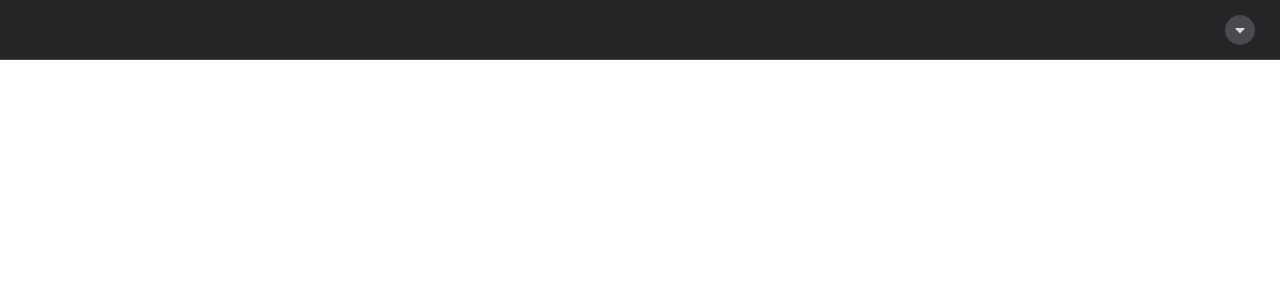
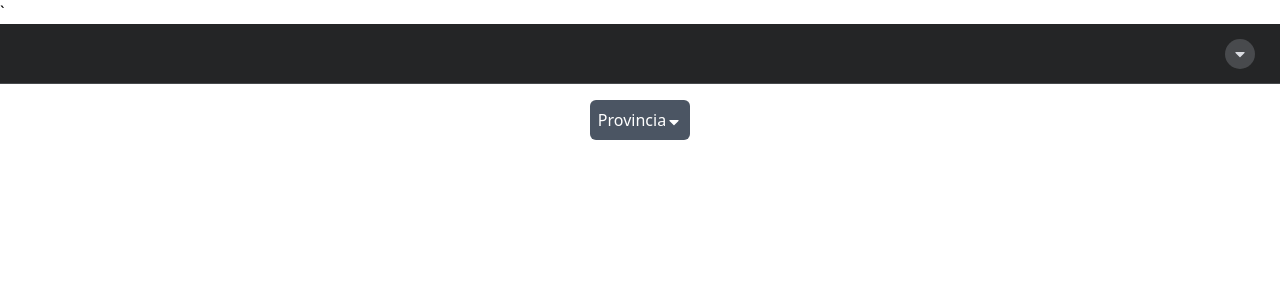
Before and after one commit to AlbeTorres/tatuarte, a React (Create React App) app: page /nav in a window 1280 px wide. Shown: the top 300 px of the page. Built offline with nearby package versions, Linux system fonts and the light colour scheme.

Commit message:
creado dropdownmenu

```diff
--- /dev/null
+++ b/src/components/DropDownMenu/DropMenu.js
@@ -0,0 +1,26 @@
+import React,{useState} from 'react';
+
+const DropMenu = ({children,name, icon}) => {
+
+
+    const [open,setOpen]= useState(false);
+
+  return (
+    <div className=' bg-gray-600 rounded-md text-white w-fit m-auto mt-4 cursor-pointer'>
+        <div className='p-2 flex items-center justify-center ' onClick={ ()=>setOpen(!open) } >
+            <p className='p-0'>
+                {name}
+            </p>
+            <div className='mt-1'>
+                {icon}
+            </div>
+        </div>
+        <div>
+            { open && children}
+
+        </div>
+    </div>
+  )
+}
+
+export default DropMenu;
--- a/src/pages/auxiliar/AuxNav.js
+++ b/src/pages/auxiliar/AuxNav.js
@@ -7,6 +7,7 @@ import NavDropDown from "../../components/Nav/NavDropDown";
 import DropdownItem from "../../components/Nav/DropdownItem";
 import { CSSTransition } from "react-transition-group";
 import '../../components/Nav/navbar.css'
+import DropMenu from "../../components/DropDownMenu/DropMenu";
 
 
 
@@ -28,7 +29,9 @@ const AuxNav = () => {
     }
 
   return (
-    <NavComponent>
+    <div>
+
+        `<NavComponent>
             <NavItem icon={<FaCaretDown/>} >
               <NavDropDown style={menuHeigth}>
                 <CSSTransition
@@ -77,6 +80,11 @@ const AuxNav = () => {
 
 
         </NavComponent>
+
+        <DropMenu  name={'Provincia'} icon={<FaCaretDown/>}>
+
+        </DropMenu>
+    </div>
   )
 }
 
```
Also changed, not shown: src/components/DropDownMenu/dropDown.css (added). Lines whose indentation alone changed are shown as unchanged.
